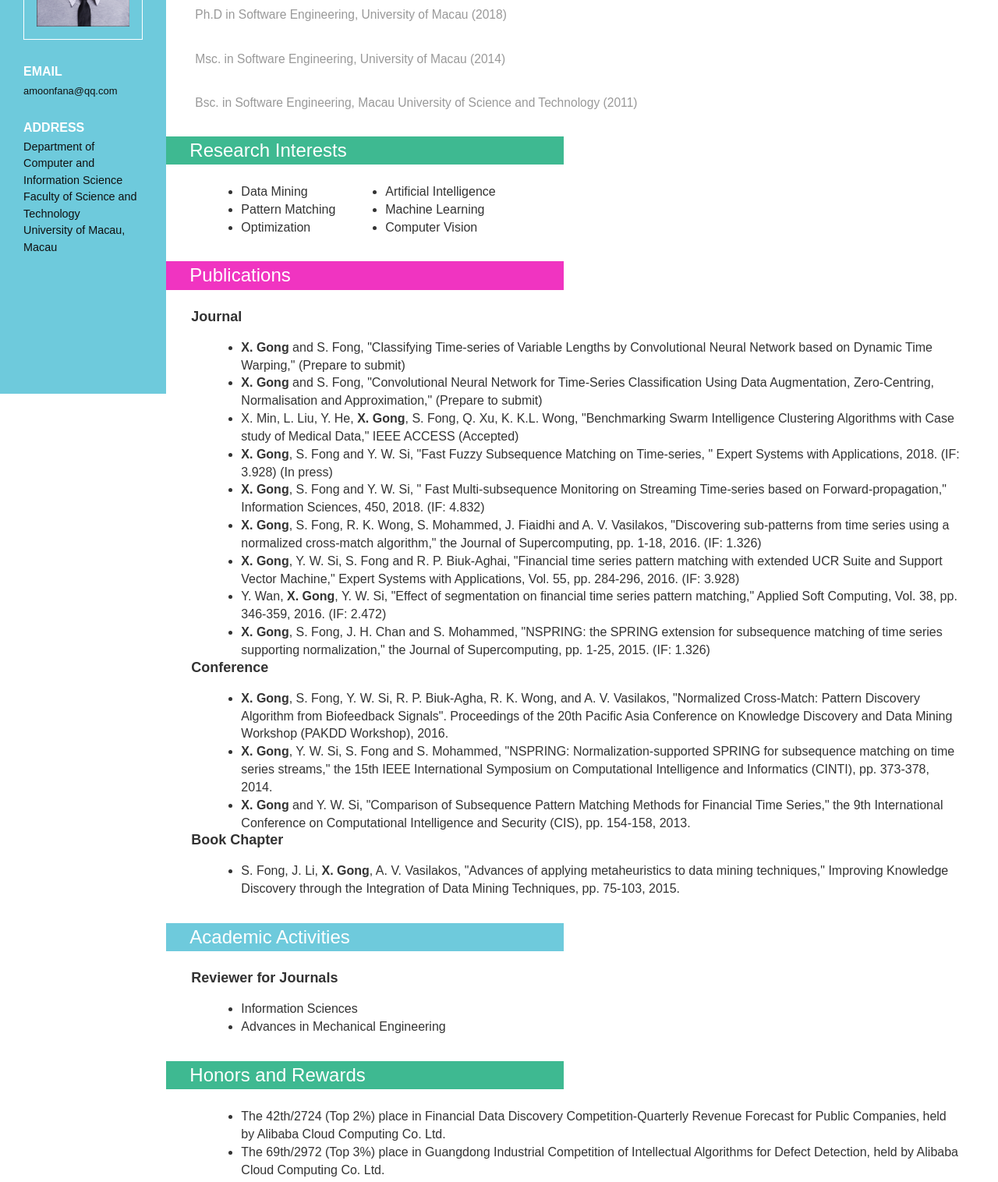
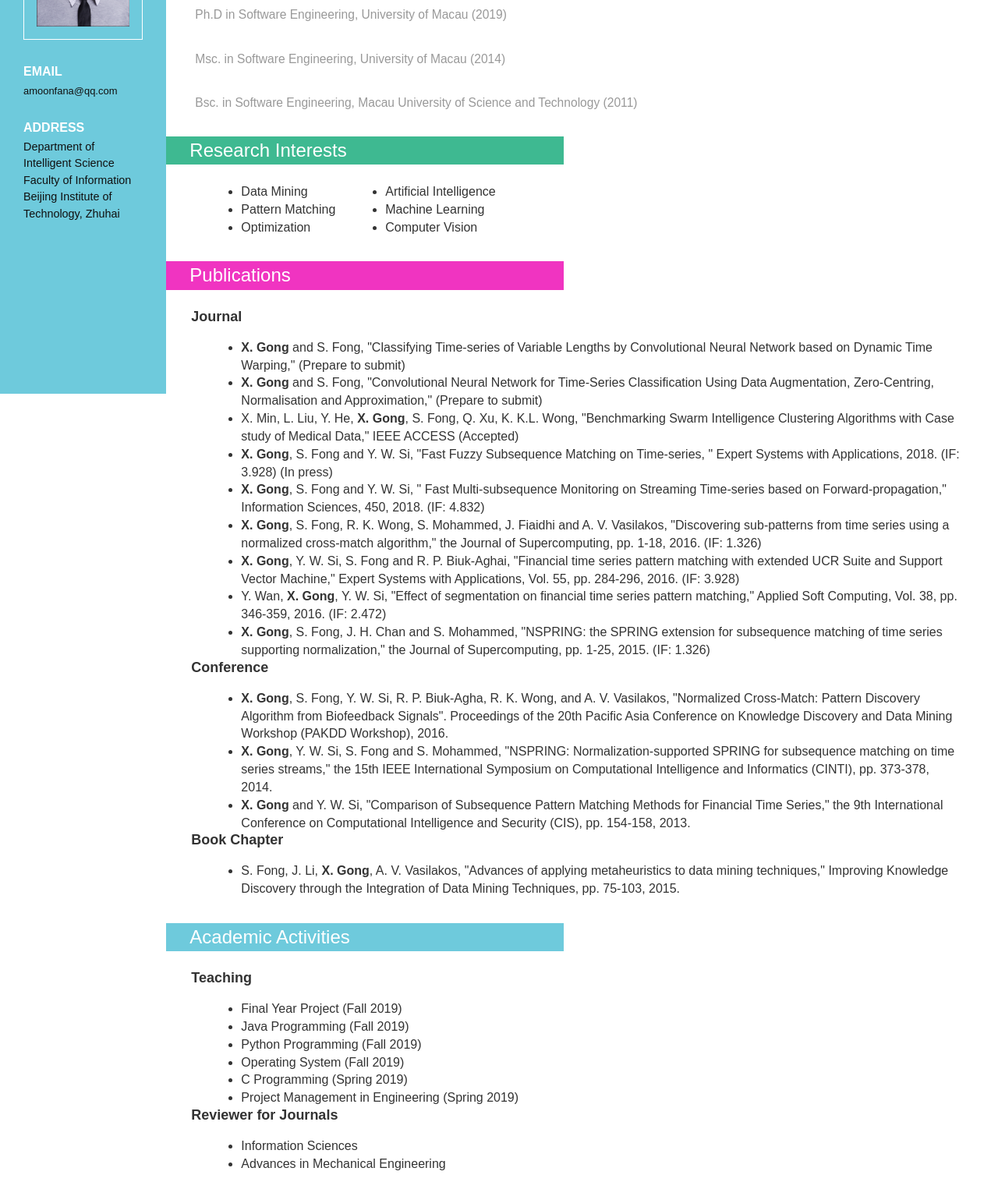
Before and after one commit to amoonfana/EdwardGong, a plain HTML site: page index.html in a window 1280 px wide. Shown: the part 295-1811 px from the top of the page at 78% size. Drawn offline with Linux system fonts and the light colour scheme; a web font is replaced by a local one.

Commit message:
BITZH Lecturer

```diff
--- a/index.html
+++ b/index.html
@@ -39,9 +39,9 @@ Smartphone Compatible web template, free webdesigns for Nokia, Samsung, LG, Sony
 			 <p><a href="amoonfana@qq.com">amoonfana@qq.com</a></p>
 			 <address>
 			 <h3>ADDRESS</h3>
-			 <span>Department of Computer and Information Science</span>
-			 <span>Faculty of Science and Technology</span>
-			 <span>University of Macau, Macau</span>
+			 <span>Department of Intelligent Science</span>
+			 <span>Faculty of Information</span>
+			 <span>Beijing Institute of Technology, Zhuhai</span>
 			 </address>
 
 		</div>
@@ -86,7 +86,7 @@ Smartphone Compatible web template, free webdesigns for Nokia, Samsung, LG, Sony
 		 <div class="company">
 			 <h3 class="clr1">Personal Statement</h3>
 			 <div class="company_details">
-				 <p>I am currently a PhD candidate and a member of the Data Analytics and Collaborative Computing (DACC) Research Group in University of Macau. My current research interests include Artificial Intelligence (AI) and deep learning. I have published several SCI and EI indexed papers, three of them are JCR 2 according to the journal ranking proposed by Chinese Academy of Sciences.</p>
+				 <p>I am currently a lecturer in Beijing Institute of Technology, Zhuhai. My current research interests include Artificial Intelligence and Data Mining. I have published several SCI and EI indexed papers, three of them are JCR 2 according to the journal ranking proposed by Chinese Academy of Sciences.</p>
 			 </div>
                          <!--
 			 <div class="company_details">
@@ -102,7 +102,7 @@ Smartphone Compatible web template, free webdesigns for Nokia, Samsung, LG, Sony
 		 <div class="education">
 			 <h3 class="clr2">Academic Qualifications</h3>
 			 <div class="education_details">
-				 <h4><span>Ph.D in Software Engineering, University of Macau (2018)</span></h4>
+				 <h4><span>Ph.D in Software Engineering, University of Macau (2019)</span></h4>
 				 <!--
 				 <h6>text</h6>
 				 <p class="cmpny1">text</p>
@@ -186,6 +186,15 @@ Smartphone Compatible web template, free webdesigns for Nokia, Samsung, LG, Sony
 			<h3 class="clr1">Academic Activities</h3>
 			<div class="skill_list">
 				<div class="skill1">
+					<h4>Teaching</h4>
+					<ul>
+						<li>Final Year Project (Fall 2019)</li>
+						<li>Java Programming (Fall 2019)</li>
+						<li>Python Programming (Fall 2019)</li>
+						<li>Operating System (Fall 2019)</li>
+						<li>C Programming (Spring 2019)</li>
+						<li>Project Management in Engineering (Spring 2019)</li>
+					</ul>
 					<h4>Reviewer for Journals</h4>
 					<ul>
 						<li>Information Sciences</li>
```
